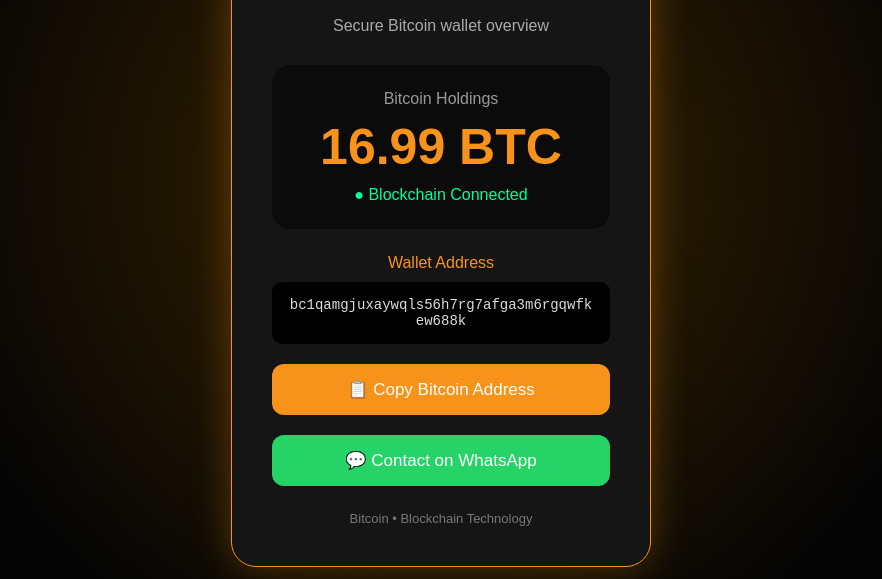
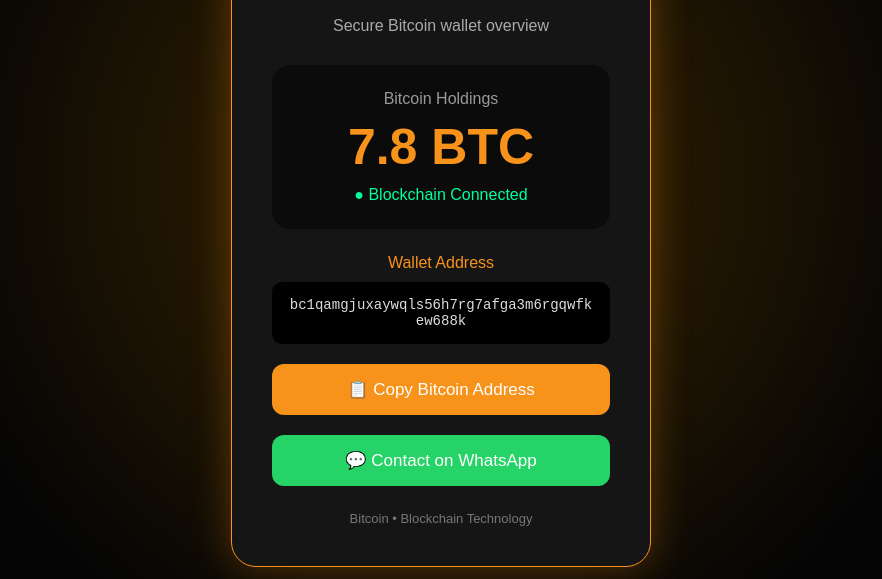
Before and after one commit to R123456789Arch/bitcoin-page, a plain HTML site: page index.html in a window 1280 px wide. Shown: the part 221-800 px from the top of the page, without its empty margins (199-1081 px from the left). Drawn offline with Linux system fonts and the light colour scheme.

Commit message:
Bruno Peroni Wallet

```diff
--- a/index.html
+++ b/index.html
@@ -171,7 +171,7 @@ Bitcoin Holdings
 </div>
 
 <div class="balance">
-16.99 BTC
+7.8 BTC
 </div>
 
 <div class="status">
```
